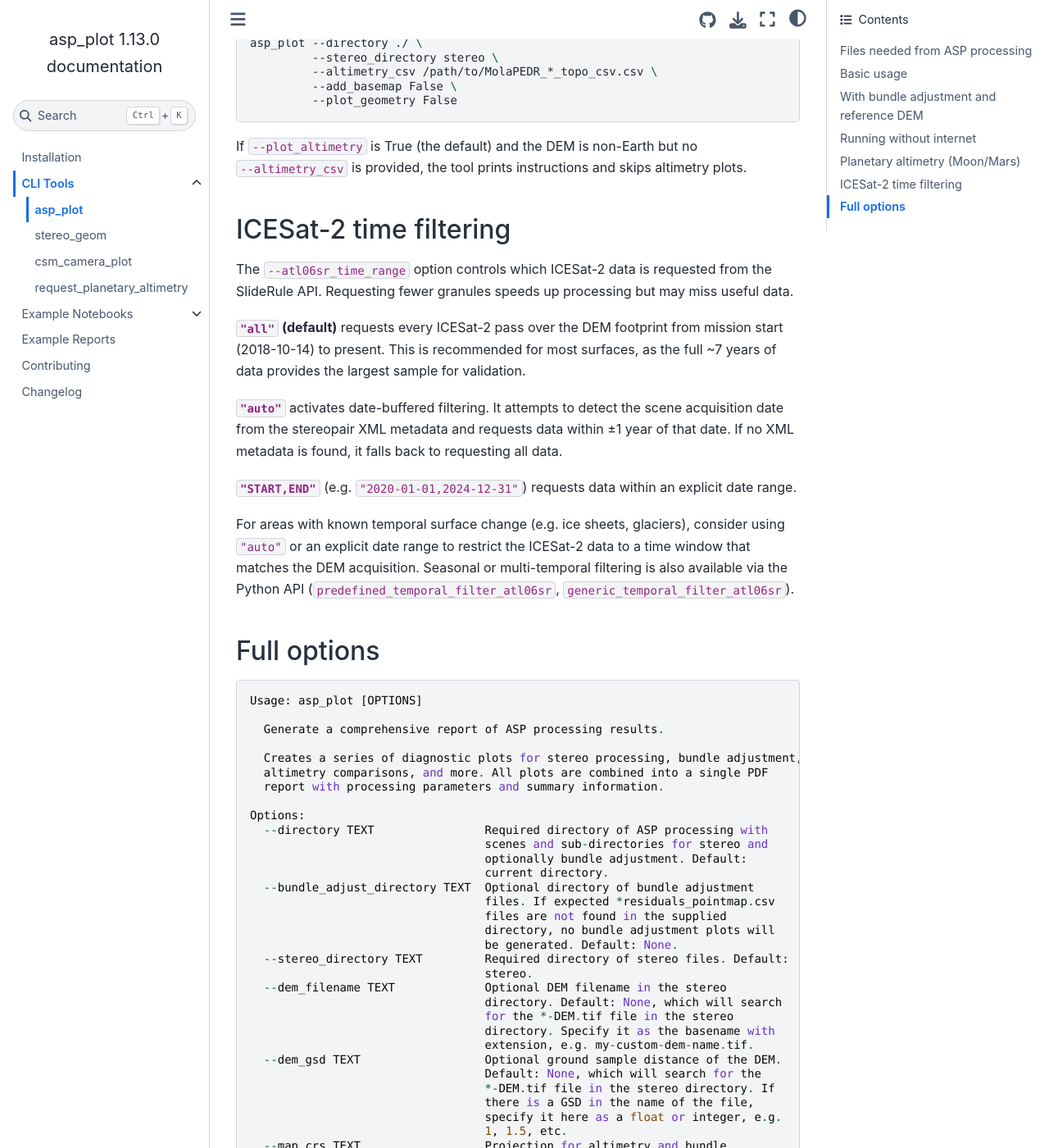
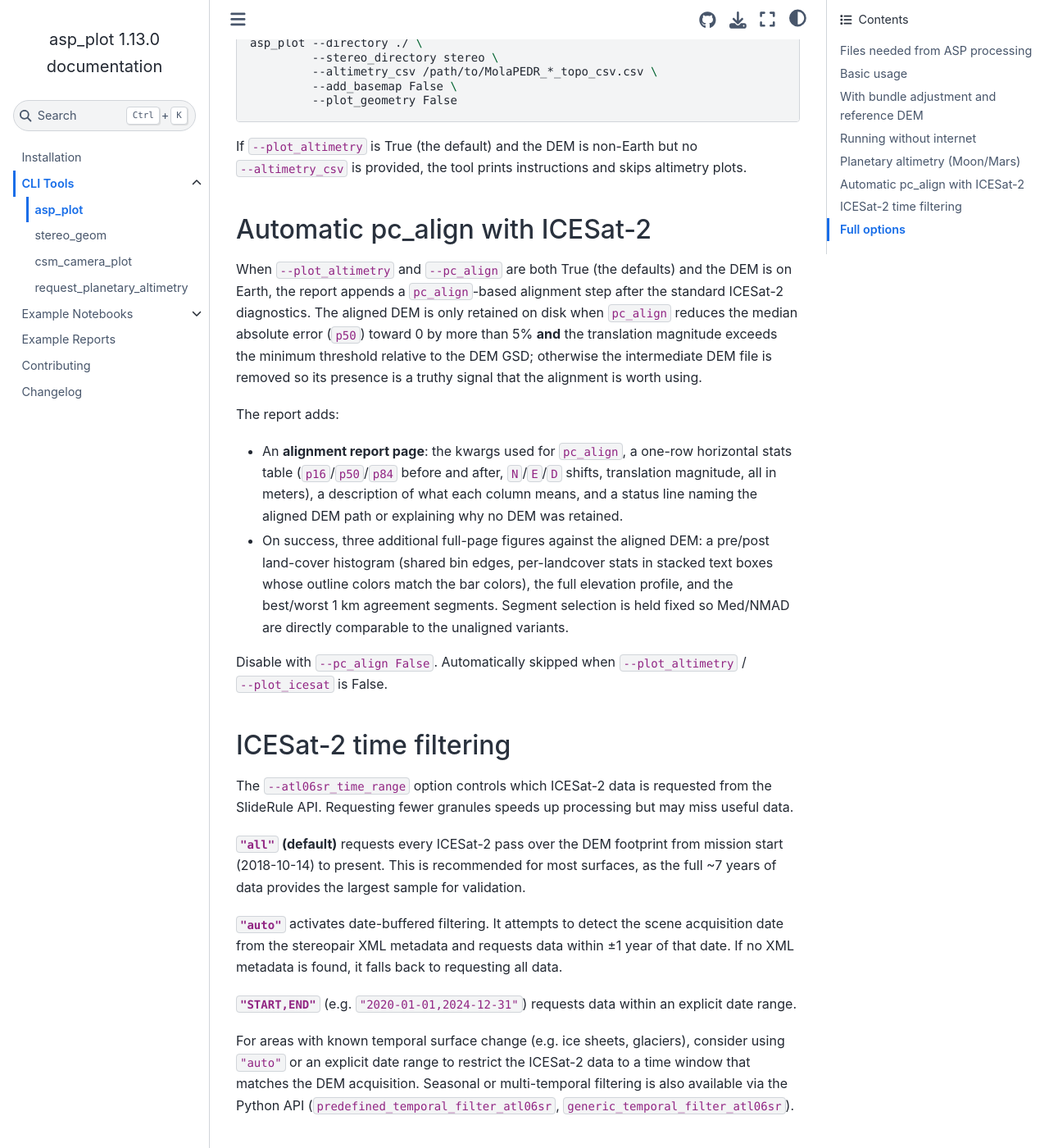
Before and after one commit to uw-cryo/asp_plot, a Sphinx documentation site: the page built from docs/cli/asp_plot.md, in a window 1280 px wide and 1400 px high, scrolled down 1453 px. Shown: the whole window at 82% size. Built offline with Sphinx 7.4.7 and the Sphinx Book theme 1.1.4, drawn with Linux system fonts in a browser that asks for light colours; pages that are not in the unit, such as notebooks, are missing from menus.

Commit message:
Document the automatic pc_align alignment workflow
Adds an "Automatic pc_align with ICESat-2" section to
docs/cli/asp_plot.md covering the alignment report page, the success-
path figures, the acceptance threshold (p50 reduction > 5% AND a
non-trivial translation magnitude), and how to disable the step.

Updates the "What it does" bullet on the docs landing page to mention
the optional pc_align refinement alongside the ICESat-2 comparisons.

````diff
--- a/docs/cli/asp_plot.md
+++ b/docs/cli/asp_plot.md
@@ -60,6 +60,17 @@ asp_plot --directory ./ \
 ```
 
 If `--plot_altimetry` is True (the default) and the DEM is non-Earth but no `--altimetry_csv` is provided, the tool prints instructions and skips altimetry plots.
+
+## Automatic pc_align with ICESat-2
+
+When `--plot_altimetry` and `--pc_align` are both True (the defaults) and the DEM is on Earth, the report appends a `pc_align`-based alignment step after the standard ICESat-2 diagnostics. The aligned DEM is only retained on disk when `pc_align` reduces the median absolute error (`p50`) toward 0 by more than 5% **and** the translation magnitude exceeds the minimum threshold relative to the DEM GSD; otherwise the intermediate DEM file is removed so its presence is a truthy signal that the alignment is worth using.
+
+The report adds:
+
+- An **alignment report page**: the kwargs used for `pc_align`, a one-row horizontal stats table (`p16`/`p50`/`p84` before and after, `N`/`E`/`D` shifts, translation magnitude, all in meters), a description of what each column means, and a status line naming the aligned DEM path or explaining why no DEM was retained.
+- On success, three additional full-page figures against the aligned DEM: a pre/post land-cover histogram (shared bin edges, per-landcover stats in stacked text boxes whose outline colors match the bar colors), the full elevation profile, and the best/worst 1 km agreement segments. Segment selection is held fixed so Med/NMAD are directly comparable to the unaligned variants.
+
+Disable with `--pc_align False`. Automatically skipped when `--plot_altimetry` / `--plot_icesat` is False.
 
 ## ICESat-2 time filtering
 
````
Also changed, not shown: docs/index.md (+1 -1 lines).
